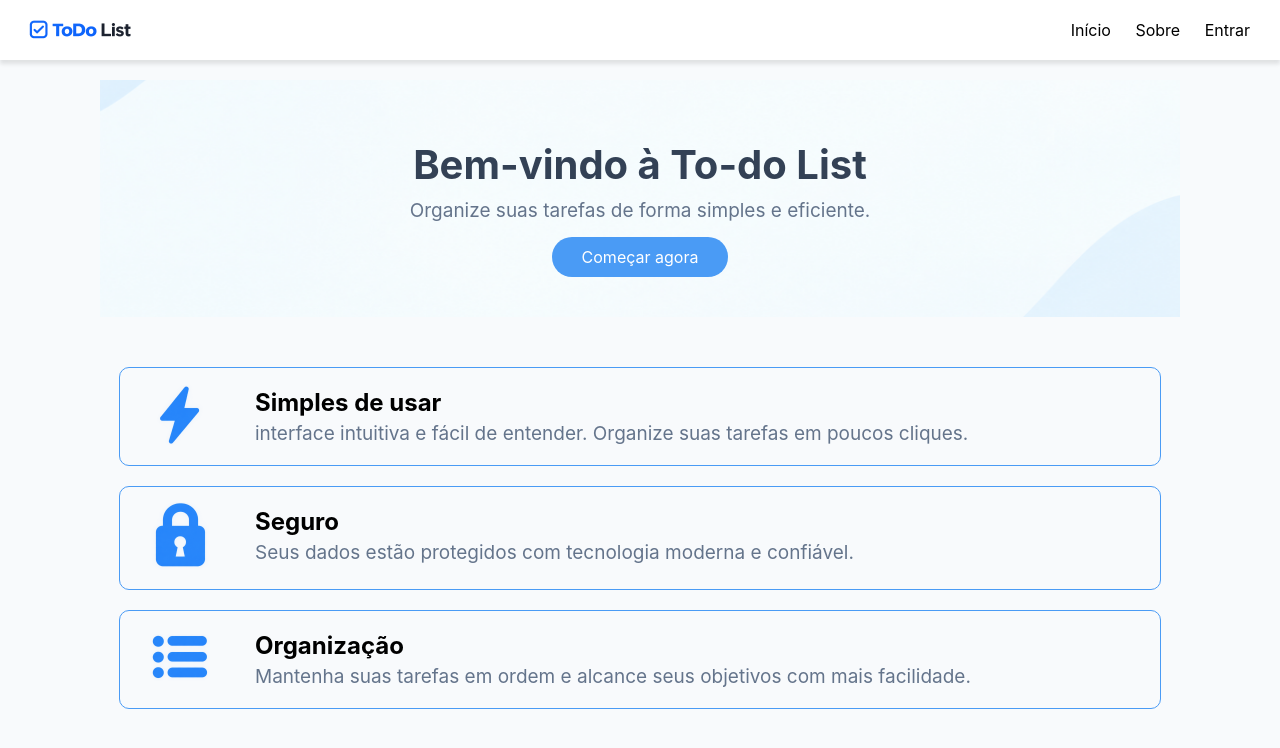
After one commit to Henrique-OG/site_to_do_list, a Flask app: template codigo/templates/inicio.html in a window 1280 px wide. The commit adds this page. Shown: the top 748 px of the page. Run offline with Flask 3, Linux system fonts and the light colour scheme; the template is opened without the code that fills it, so the values that code supplies are empty.

Commit message:
I started the design of the home page.
I started the design of the home page.

```diff
--- a/codigo/static/css/style.css
+++ b/codigo/static/css/style.css
@@ -262,11 +262,6 @@ button:hover {
     color: var(--branco);
 }
 
-.filtro_tarefas:active {
-    background-color: var(--azul_principal);
-    color: var(--branco);
-}
-
 .botao_concluir, .botao_concluida {
     border: 1px solid var(--azul_principal);
     background-color: var(--branco);
@@ -283,3 +278,73 @@ button:hover {
 .botao_concluida {
     background-color: var(--azul_principal);
 }
+
+.conteiner {
+    padding: 20px 0;
+    width: 100%;
+    display: flex;
+    flex-direction: column;
+}
+
+.conteudo {
+    display: flex;
+    flex-direction: column;
+    gap: 20px;
+    text-align: center;
+    width: 90%;
+    margin: auto;
+    background-image: url('../imagens/fundo_banner.png');
+    background-size: cover;
+    background-position: center;
+    background-repeat: no-repeat;
+    padding: 50px 0;
+}
+
+.botao_conteudo {
+    background-color: var(--azul_botao);
+    color: var(--branco);
+    padding: 10px 30px;
+    border-radius: 25px;
+    border: none;
+    text-decoration: none;
+}
+
+.botao_conteudo:hover {
+    background-color: var(--azul_principal);
+}
+
+.texto_conteudo h1 {
+    font-size: 40px;
+    color: var(--texto_principal);
+}
+
+.fundo_banner {
+    width: 100%;
+    height: auto;
+    border-radius: 10px;
+}
+
+.card {
+    display: flex;
+    width: 85%;
+    border-radius: 10px;
+    margin: 10px auto;
+    border: 1px solid var(--azul_botao);
+    padding: 15px 10px;
+}
+
+.imagem_card {
+    width: 10%;
+    margin: auto;
+    text-align: center;
+}
+
+.texto_card {
+    width: 90%;
+    margin-left: 20px;
+    text-align: left;
+}
+
+.card:hover {
+    border: 2px solid var(--azul_principal);
+}
--- a/codigo/templates/cadastro.html
+++ b/codigo/templates/cadastro.html
@@ -11,7 +11,6 @@
         <img src="../static/imagens/logo_site.png" alt="Logo da To-do List">
         <nav>
             <a href="#">Início</a>
-            <a href="#">Recursos</a>
             <a href="#">Sobre</a>
             <a href="#">Entrar</a>
         </nav>
--- /dev/null
+++ b/codigo/templates/inicio.html
@@ -0,0 +1,66 @@
+<!DOCTYPE html>
+<html lang="pt-br">
+<head>
+    <meta charset="UTF-8">
+    <meta name="viewport" content="width=device-width, initial-scale=1.0">
+    <title>To-do List</title>
+    <link rel="stylesheet" href="../static/css/style.css">
+</head>
+<body>
+    <header>
+        <img src="../static/imagens/logo_site.png" alt="Logo da To-do List">
+        <nav>
+            <a href="#">Início</a>
+            <a href="#">Sobre</a>
+            <a href="#">Entrar</a>
+        </nav>
+    </header>
+
+    <section class="conteudo_principal">
+        <div class="conteiner">
+            <div class="conteudo">
+                <div class="texto_conteudo">
+                    <h1>Bem-vindo à To-do List</h1>
+                    <p>Organize suas tarefas de forma simples e eficiente.</p>
+                </div>
+                <div class="botao_espaco">
+                    <a class="botao_conteudo" href="{{ url_for('usuarios.cadastro') }}">Começar agora</a>
+                </div>
+            </div>
+        </div>
+    </section>
+
+    <section class="cards">
+        <div class="conteiner">
+            <div class="card">
+                <div class="imagem_card">
+                    <img src="../static/imagens/raio.png" alt="Ícone de organização">
+                </div>
+                <div class="texto_card">
+                    <h2>Simples de usar</h2>
+                    <p>interface intuitiva e fácil de entender. Organize suas tarefas em poucos cliques.</p>
+                </div>
+            </div>
+
+            <div class="card">
+                <div class="imagem_card">
+                    <img src="../static/imagens/cadeado.png" alt="Ícone de segurança">
+                </div>
+                <div class="texto_card">
+                    <h2>Seguro</h2>
+                    <p>Seus dados estão protegidos com tecnologia moderna e confiável.</p>
+                </div>
+            </div>
+
+            <div class="card">
+                <div class="imagem_card">
+                    <img src="../static/imagens/imagem_to_do.png" alt="Ícone de segurança">
+                </div>
+                <div class="texto_card">
+                    <h2>Organização</h2>
+                    <p>Mantenha suas tarefas em ordem e alcance seus objetivos com mais facilidade.</p>
+                </div>
+            </div>
+        </div>
+    </section>
+</body>
--- a/codigo/templates/login.html
+++ b/codigo/templates/login.html
@@ -11,7 +11,6 @@
         <img src="../static/imagens/logo_site.png" alt="Logo da To-do List">
         <nav>
             <a href="#">Início</a>
-            <a href="#">Recursos</a>
             <a href="#">Sobre</a>
             <a href="#">Entrar</a>
         </nav>
```
Also changed, not shown: codigo/static/imagens/cadeado.png (added), codigo/static/imagens/fundo_banner.png (added), codigo/static/imagens/imagem_to_do.png (added), codigo/static/imagens/raio.png (added).
